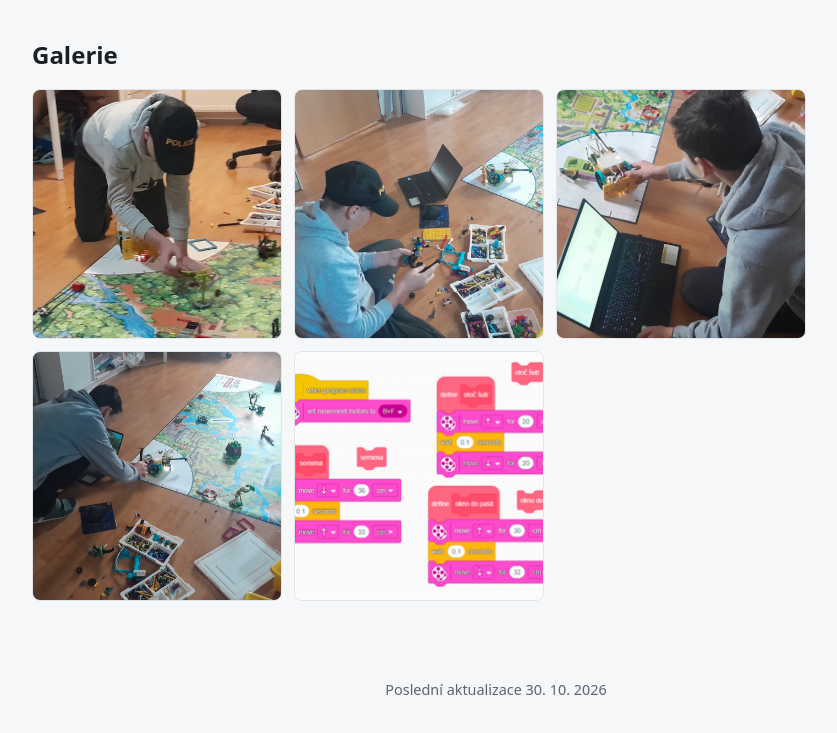
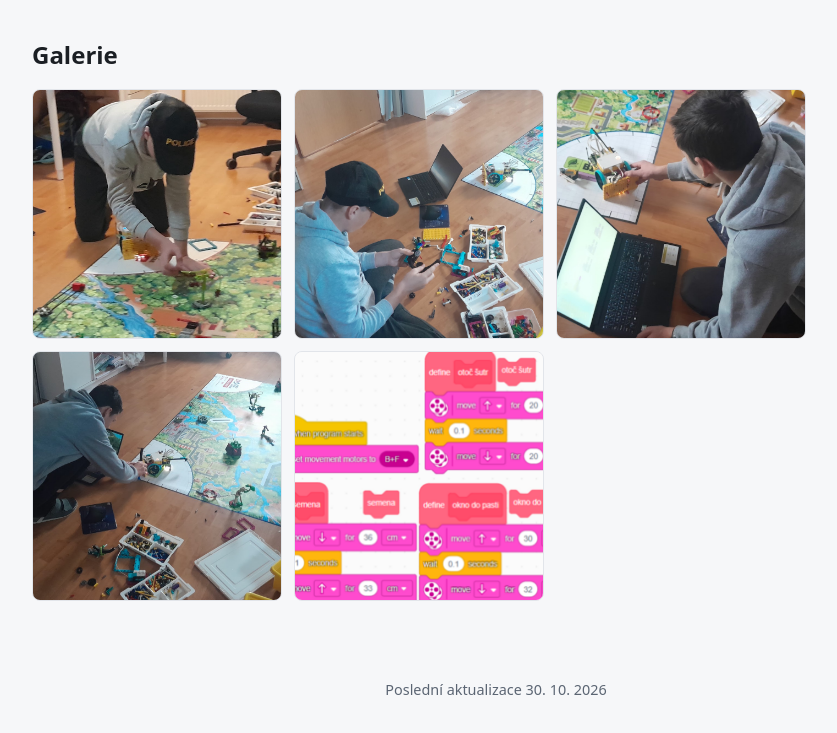
Before and after one commit to mir333/fll-2027, a website: page public/index.html in a window 1280 px wide. Shown: the part 1963-2696 px from the top of the page, without its empty margins (144-981 px from the left). Drawn offline with Linux system fonts and the light colour scheme.

Commit message:
Swap gallery screenshot for updated SPIKE mission code
Removes the earlier mission-code screenshot and replaces it with a
newer one covering semena, otoč šutr, and okno do pasti.

Co-Authored-By: Claude Sonnet 5 <noreply@anthropic.com>

```diff
--- a/public/index.html
+++ b/public/index.html
@@ -47,7 +47,7 @@
           <img src="/mission-mat.jpg" alt="Herní plocha s misemi a robotem" width="1600" height="900" loading="lazy">
         </figure>
         <figure>
-          <img src="/spike-missions.png" alt="Programový kód v SPIKE Prime pro mise semena a otoč šutr" width="250" height="250" loading="lazy">
+          <img src="/spike-missions-2.png" alt="Programový kód v SPIKE Prime pro mise semena, otoč šutr a okno do pasti" width="250" height="250" loading="lazy">
         </figure>
       </div>
     </section>
```
Also changed, not shown: public/spike-missions-2.png (added), public/spike-missions.png (deleted).
